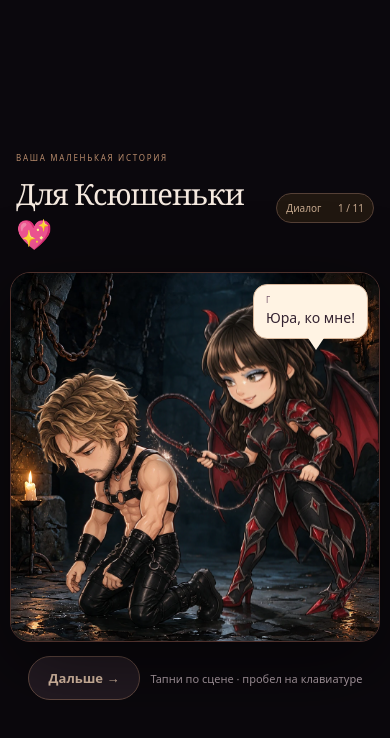
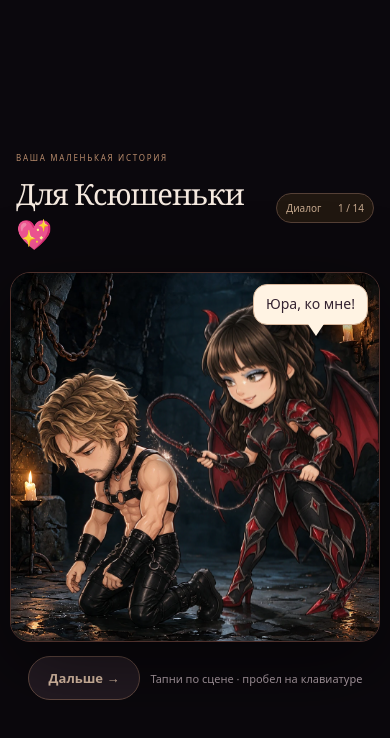
Before and after one commit to slimmclock/slimmpage, a plain HTML site: page ksyusha-game/index.html in a window 390 px wide. Drawn offline with Linux system fonts and the light colour scheme.

Commit message:
Update Ksyusha dialogue

```diff
--- a/ksyusha-game/game.js
+++ b/ksyusha-game/game.js
@@ -1,6 +1,5 @@
 const bubble=document.querySelector('.bubble');
 const line=document.querySelector('#line');
-const speaker=document.querySelector('.speaker');
 const next=document.querySelector('#next');
 const stage=document.querySelector('.stage');
 const lineSizing=document.querySelector('#line-sizing');
@@ -19,7 +18,10 @@ const dialogue=[
  {speaker:'Г',text:'Плохо себя ведёшь',side:'right'},
  {speaker:'Я',text:'Извините',side:'left'},
  {speaker:'Г',text:'Юра!!! Жопу Притащил',side:'right'},
- {speaker:'Я',text:'Бегуууу',side:'left'}
+ {speaker:'Я',text:'Бегуууу',side:'left'},
+ {speaker:'Я',text:'ноги лизать не буду',side:'left'},
+ {speaker:'Г',text:'Будешь',side:'right'},
+ {speaker:'Я',text:'лана',side:'left'}
 ];
 let dialogueIndex=0;
 let timer=null;
@@ -37,7 +39,6 @@ function showLine(){
  fullText=currentLine.text;
  bubble.setAttribute('aria-busy','true');
  bubble.className='bubble '+currentLine.side;
- speaker.textContent=currentLine.speaker;
  lineSizing.textContent=fullText;
  progress.textContent=`${dialogueIndex+1} / ${dialogue.length}`;
  yuraCharacter.classList.remove('speaking');
--- a/ksyusha-game/index.html
+++ b/ksyusha-game/index.html
@@ -5,8 +5,8 @@
   <meta name="viewport" content="width=device-width, initial-scale=1">
   <meta name="theme-color" content="#0b080d">
   <title>Для Ксюшеньки 💖</title>
-  <link rel="stylesheet" href="theme.css?v=9">
-  <script src="game.js?v=9" defer></script>
+  <link rel="stylesheet" href="theme.css?v=12">
+  <script src="game.js?v=12" defer></script>
 </head>
 <body>
   <main>
@@ -19,7 +19,6 @@
       <div class="character character-yura" aria-hidden="true"><img src="assets/yura-layer.webp" alt="" width="1024" height="1024" draggable="false"></div>
       <div class="character character-her" aria-hidden="true"><img src="assets/her-layer.webp" alt="" width="1024" height="1024" draggable="false"></div>
       <div class="bubble right" role="status" aria-live="polite" aria-atomic="true">
-        <span class="speaker">Г</span>
         <span class="line-wrap"><span id="line-sizing" aria-hidden="true">Юра, ко мне!</span><span id="line">Юра, ко мне!</span></span>
       </div>
     </section>
--- a/ksyusha-game/theme.css
+++ b/ksyusha-game/theme.css
@@ -23,7 +23,6 @@ h1{font:400 clamp(30px,5vw,46px) Georgia,serif;letter-spacing:-1px;margin:8px 0
 .bubble.left{--bubble-color:#eeecff;top:13%;left:4%;border-color:#b6aed4;transform-origin:30% 100%}
 .bubble:after{content:'';position:absolute;top:100%;left:30%;border:10px solid transparent;border-top:15px solid var(--bubble-color);border-bottom:0}
 .bubble.right:after{left:48%}
-.speaker{display:block;color:#745569;font-size:9px;letter-spacing:2px;margin-bottom:5px}
 .line-wrap{display:grid;min-width:0}
 #line-sizing,#line{grid-area:1/1;white-space:pre-wrap}
 #line-sizing{visibility:hidden}
@@ -49,7 +48,6 @@ button{min-width:112px;min-height:44px;border:1px solid #654b43;border-radius:30
  .bubble{max-width:47%;padding:10px 12px;border-radius:14px;font-size:clamp(13px,3.6vw,19px)}
  .bubble.right{top:3%;right:3%}
  .bubble.left{top:11%;left:3%}
- .speaker{font-size:8px;letter-spacing:1px;margin-bottom:3px}
  .bubble:after{border-left-width:8px;border-right-width:8px;border-top-width:12px}
  .controls{margin-top:14px;gap:10px}
  .hint{font-size:11px;text-align:center}
```
